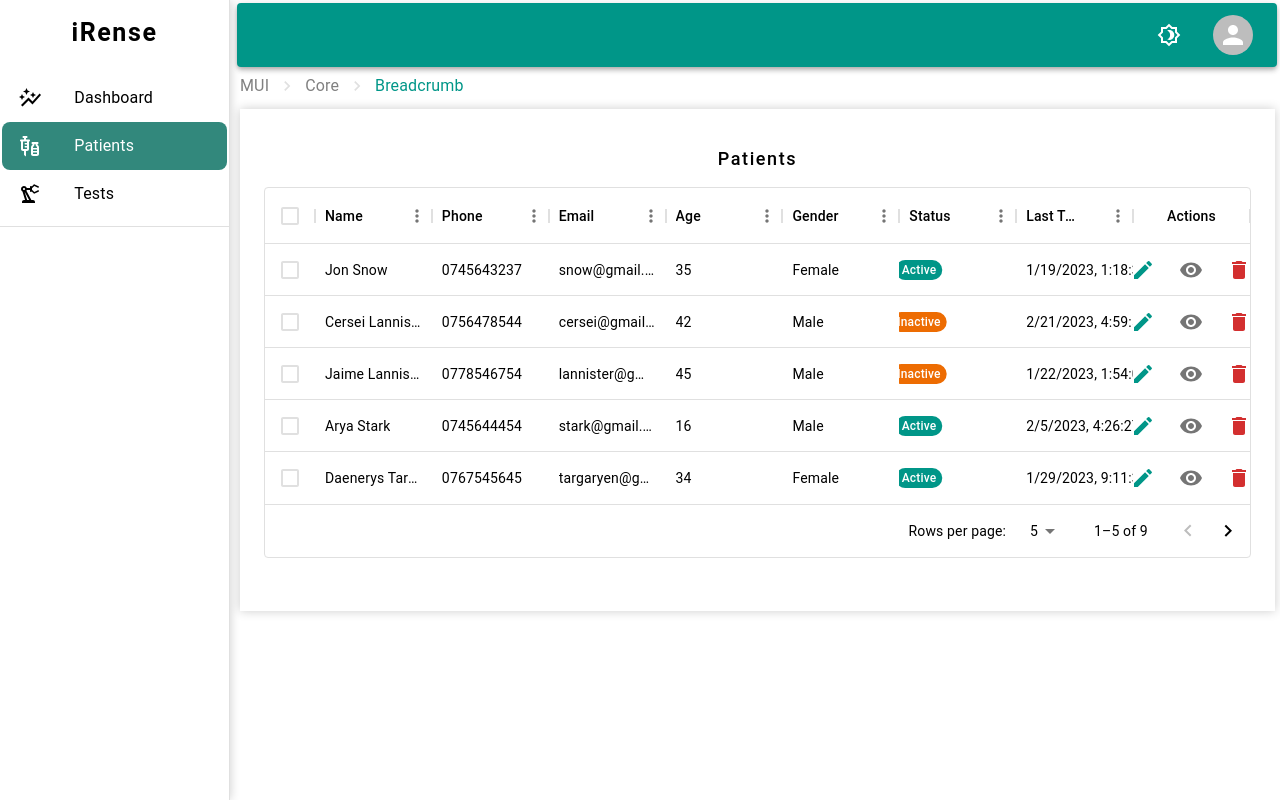
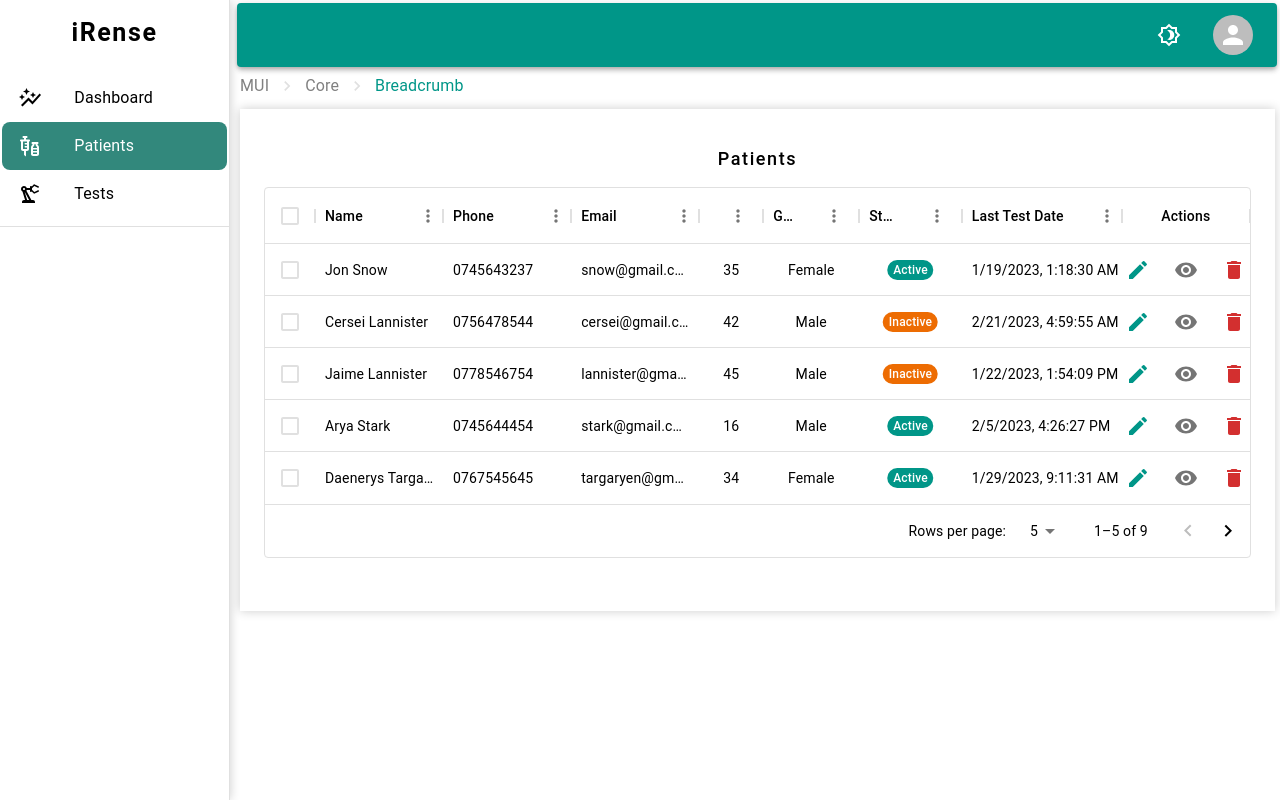
Before and after one commit to j3rryl/irense-web-portal, a Next.js app: page /dashboard/patients in a window 1280 px wide. Built offline with nearby package versions, Linux system fonts and the light colour scheme.

Commit message:
aesthetics

```diff
--- a/app/dashboard/patients/page.tsx
+++ b/app/dashboard/patients/page.tsx
@@ -28,18 +28,19 @@ const page = () => {
   },
     { field: 'phone', headerName: 'Phone', flex:1 },
     { field: 'email', headerName: 'Email', flex:1 },
-    { field: 'age', headerName: 'Age', flex:1 },
-    { field: 'gender', headerName: 'Gender', flex:1 },
+    { field: 'age', headerName: 'Age', flex:.5, align:"center", headerAlign:"center" },
+    { field: 'gender', headerName: 'Gender', flex:.75, align:"center", headerAlign:"center" },
     {
       field: "status",
       headerName: "Status",
-      flex: 1,
+      flex: .8,
+      headerAlign:"center",
+      align:"center",
       cellClassName: "status",
       renderCell: (params) => {
         return (
           <Badge badgeContent={params?.value} color={params?.value===ACTIVE?.name?"primary":"warning"} sx={{
             width:"fit-content",
-            marginLeft:"10%",
             color:"text.primary"
           }}
           className='!capitalize'/>
@@ -48,7 +49,7 @@ const page = () => {
     },
     { field: 'lastTested',
     headerName: 'Last Test Date',
-    flex:1,
+    flex:1.25,
     renderCell: (params) => (
       <>
       {params?.value?.toLocaleString()}
```
